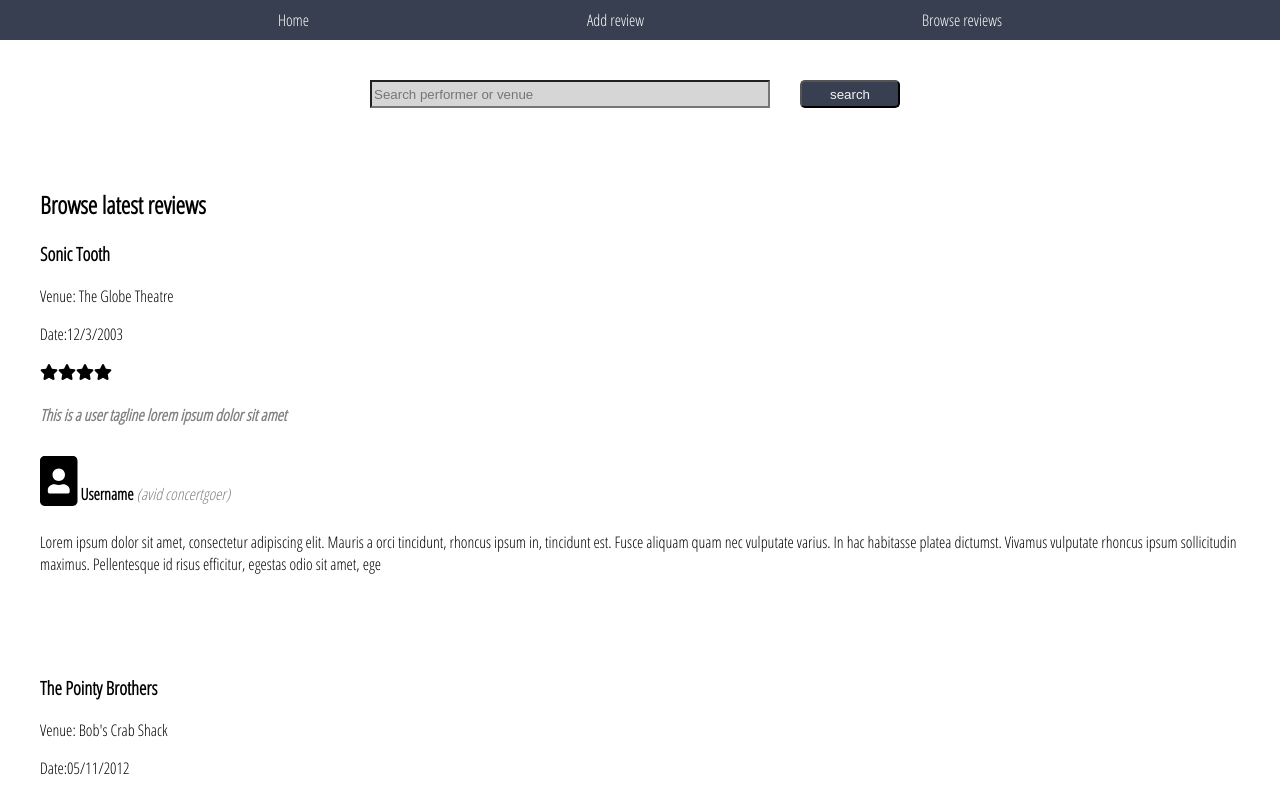
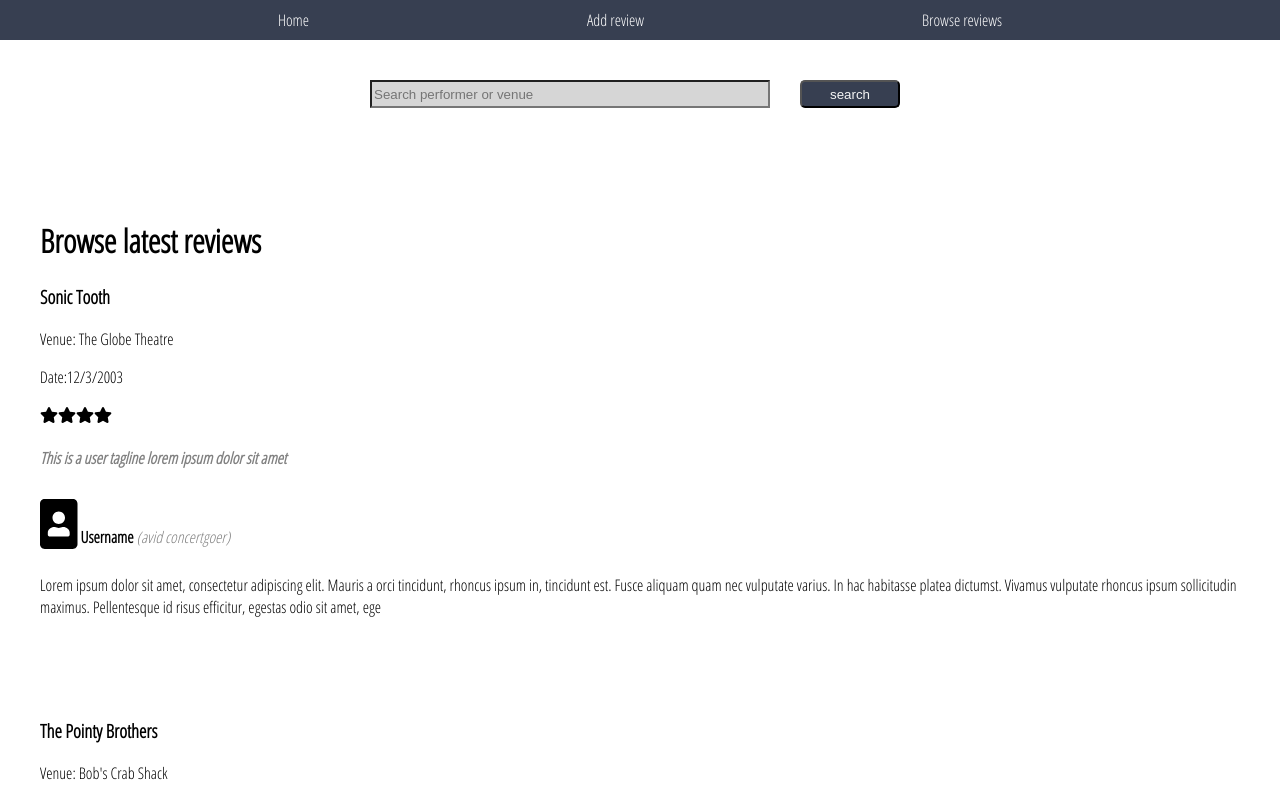
Before and after one commit to BC1985/livemodo, a React (Create React App) app: page /browse in a window 1280 px wide. Shown: the top 797 px of the page. Built offline with nearby package versions, Linux system fonts and the light colour scheme.

Commit message:
Change header size

```diff
--- a/src/BrowseReviewsPage.js
+++ b/src/BrowseReviewsPage.js
@@ -11,7 +11,7 @@ function BrowseReviewsPage() {
   return (
     <div className="browse-reviews-container">
       <div className="reviews-section">
-        <h2>Browse latest reviews</h2>
+        <h1>Browse latest reviews</h1>
         <div className="review-container">
           <h3 className="band-name">Sonic Tooth</h3>
           <p>Venue: The Globe Theatre</p>
```
